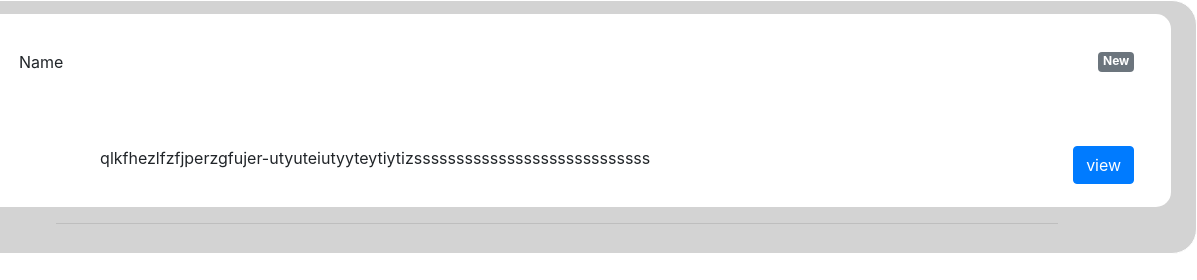
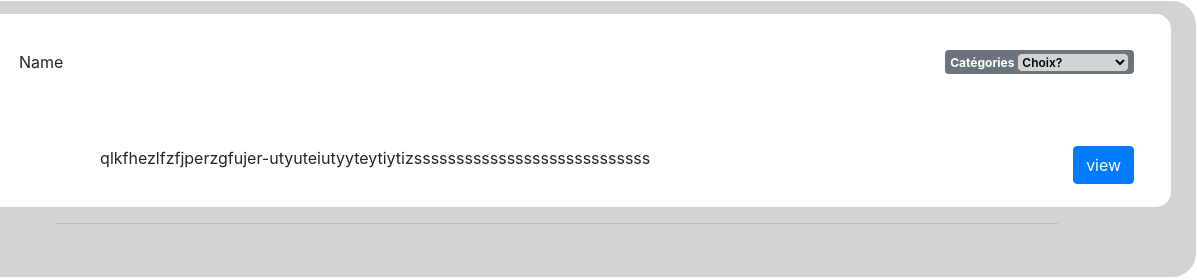
Before and after one commit to formation-dwwm/TheNotesBox, a plain HTML site: page post.html in a window 1280 px wide. Shown: the full height of the page, 83-1280 px from the left. Drawn offline with nearby package versions, Linux system fonts and the light colour scheme.

Commit message:
first tags

```diff
--- a/post.css
+++ b/post.css
@@ -13,6 +13,16 @@ margin: auto;
 border-radius: 15px;
 padding: 1%;
 
+}
+
+#cltags {
+    padding-bottom: 21px;
+}
+#tag {
+    width: 7rem;
+    background-color: lightgray;
+    font-weight: 600;
+    border-radius: 5px;
 }
 
 hr{
--- a/post.html
+++ b/post.html
@@ -14,7 +14,20 @@
             <section class="d-flex align-items-center" >
                 <img src="avatar.jpg">
                 <p>Name</p>
-                <span class="badge badge-secondary ml-auto">New</span>
+                <span class="badge badge-secondary ml-auto" id="cltags">
+                    <label for="tags">Catégories</label>
+                    <select id="tag">
+                        <option id="0">Choix?</option>
+                        <option href="#" value="choix1">Front-End</option>
+                        <option href="#" value="choix2">Back-End</option>
+                        <option href="#" value="choix3">HTML</option>
+                        <option href="#" value="choix4">CSS</option>
+                        <option href="#" value="choix5">JS</option>
+                        <option href="#" value="choix6">PHP</option>
+                        <option href="#" value="choix7">Git</option>
+                        <option href="#" value="choix8">Autres</option>
+                    </select>
+                </span>
             </section>
             <article>
                 qlkfhezlfzfjperzgfujer-utyuteiutyyteytiytizssssssssssssssssssssssssssss
@@ -26,7 +39,7 @@
         </div>
         <hr>
 
-
++-
     </div>
 </body>
 </html>
```
